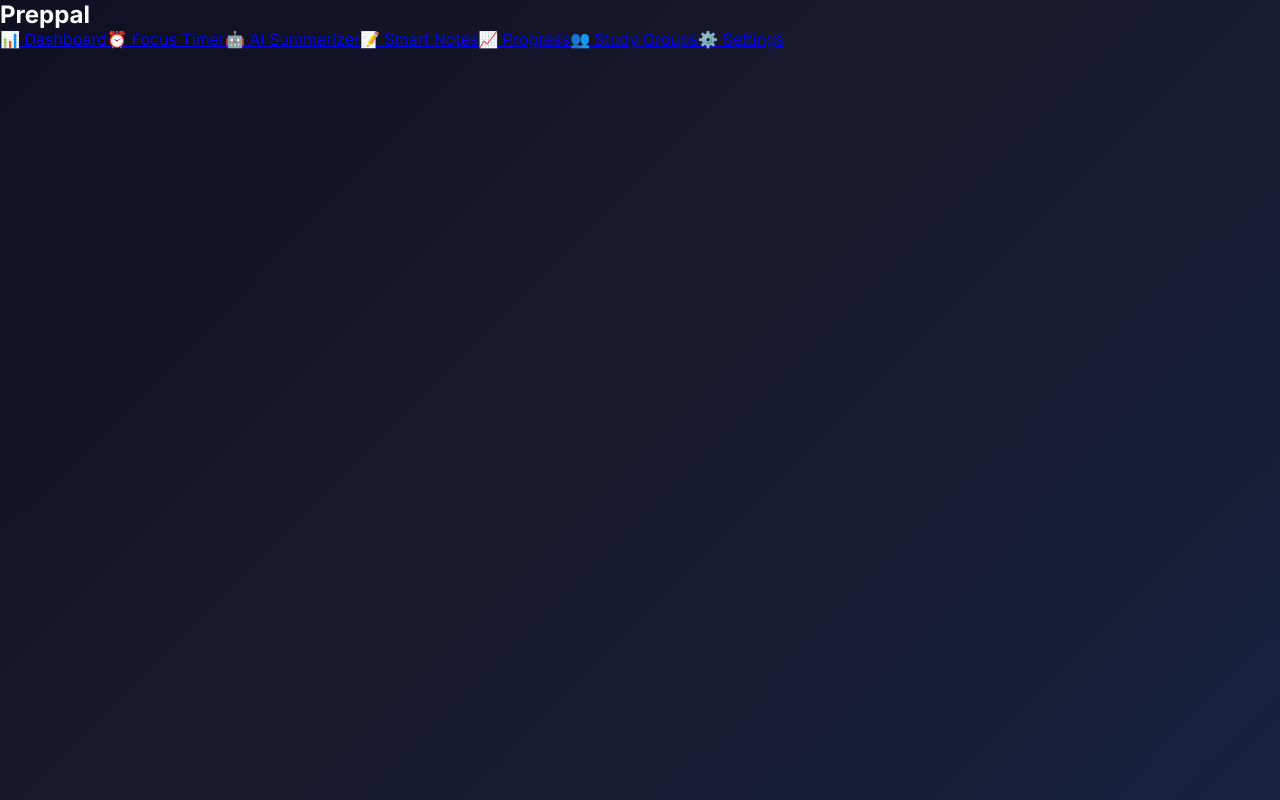
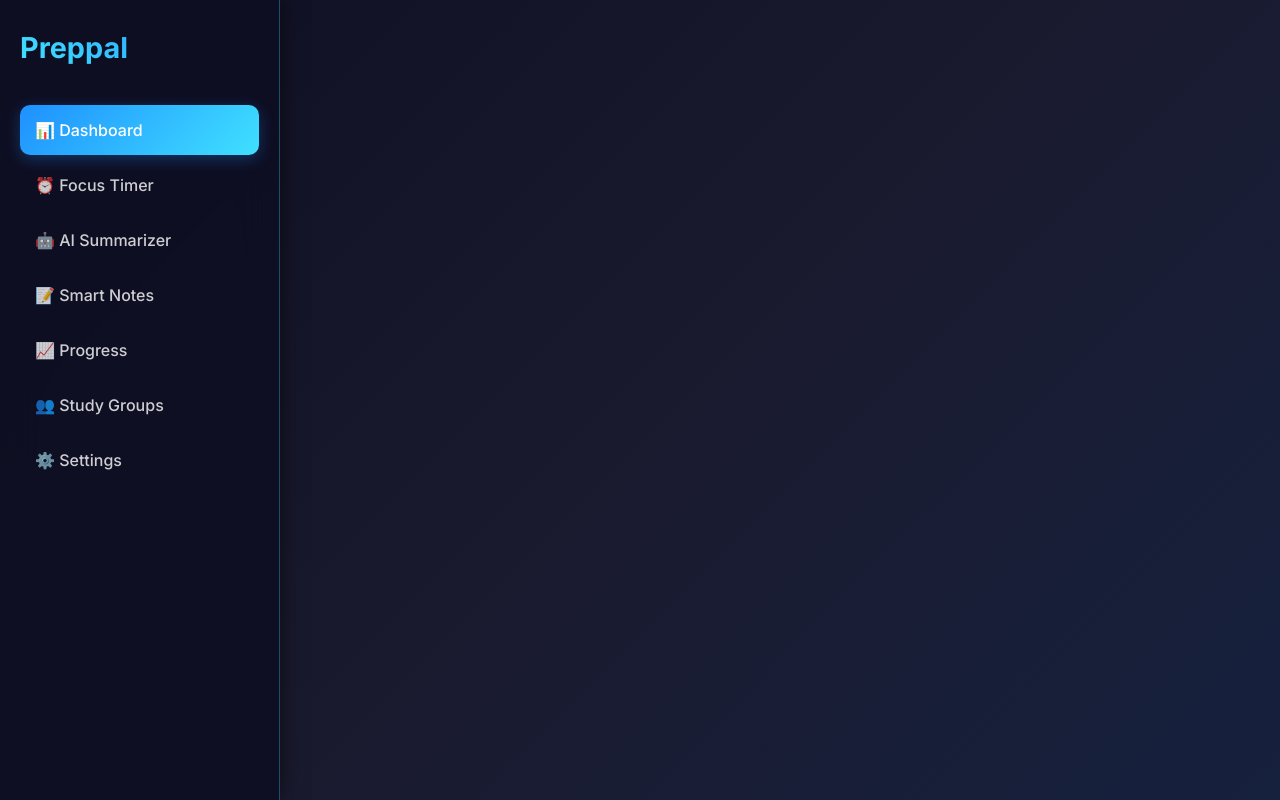
Before and after one commit to KickbyteTech/EdTech-App, a React (Vite) app in the folder edtech-ai-app/: page /dashboard in a window 1280 px wide. Built offline with nearby package versions, Linux system fonts and the light colour scheme.

Commit message:
added Sidebar.css

```diff
--- a/edtech-ai-app/src/App.jsx
+++ b/edtech-ai-app/src/App.jsx
@@ -1,6 +1,6 @@
 import React from 'react';
 import { BrowserRouter as Router, Routes, Route, Navigate } from 'react-router-dom';
-import Sidebar from './components/Sidebar';
+import Sidebar from './components/Sidebar/Sidebar';
 
 // Pages
 import Dashboard from './pages/Dashboard';
--- /dev/null
+++ b/edtech-ai-app/src/components/Sidebar/Sidebar.css
@@ -0,0 +1,56 @@
+.sidebar {
+  width: 280px;
+  background: rgba(15, 15, 35, 0.9);
+  backdrop-filter: blur(20px);
+  border-right: 1px solid rgba(64, 224, 255, 0.3);
+  padding: 30px 20px;
+  height: 100vh;
+  position: fixed;
+  top: 0;
+  left: 0;
+  z-index: 100;
+  transform: translateX(-100%);
+  animation: slideInLeft 0.8s ease-out 0.3s forwards;
+  box-shadow: 2px 0 20px rgba(0, 0, 0, 0.5);
+}
+
+@keyframes slideInLeft {
+  to {
+    transform: translateX(0);
+  }
+}
+
+.sidebar h2 {
+  color: #ffffff;
+  font-size: 1.8rem;
+  font-weight: 700;
+  margin-bottom: 40px;
+  background: linear-gradient(45deg, #40e0ff, #1e90ff);
+  -webkit-background-clip: text;
+  -webkit-text-fill-color: transparent;
+  background-clip: text;
+}
+.nav-item {
+  display: flex;
+  align-items: center;
+  color: rgba(255, 255, 255, 0.8);
+  padding: 15px;
+  text-decoration: none;
+  font-weight: 500;
+  transition: all 0.3s ease;
+  border-radius: 10px;
+  margin-bottom: 5px;
+}
+
+.nav-item:hover {
+  color: #40e0ff;
+  background: rgba(64, 224, 255, 0.1);
+  transform: translateX(10px);
+  box-shadow: 0 0 15px rgba(64, 224, 255, 0.2);
+}
+
+.nav-item.active {
+  color: white;
+  background: linear-gradient(135deg, #1e90ff, #40e0ff);
+  box-shadow: 0 4px 15px rgba(30, 144, 255, 0.3);
+}
--- a/edtech-ai-app/src/components/Sidebar.jsx
+++ b/edtech-ai-app/src/components/Sidebar/Sidebar.jsx
@@ -1,5 +1,6 @@
 import React from 'react';
 import { NavLink } from 'react-router-dom';
+import './Sidebar.css';
 
 const Sidebar = () => {
   const navItems = [
--- a/edtech-ai-app/src/pages/dashboard.jsx
+++ b/edtech-ai-app/src/pages/dashboard.jsx
@@ -1,6 +1,6 @@
 import react from 'react';
 import { useState } from 'react';
-import Sidebar from '../components/Sidebar';
+import Sidebar from '../components/Sidebar/Sidebar';
 
 const Dashboard = () => {
   return (
--- a/edtech-ai-app/src/pages/notes.jsx
+++ b/edtech-ai-app/src/pages/notes.jsx
@@ -1,6 +1,6 @@
 import react from 'react';
 import { useState } from 'react';
-import Sidebar from '../components/Sidebar';
+import Sidebar from '../components/Sidebar/Sidebar';
 
 const Notes = () => {
   return (
--- a/edtech-ai-app/src/pages/roadmap.jsx
+++ b/edtech-ai-app/src/pages/roadmap.jsx
@@ -1,6 +1,6 @@
 import react from 'react';
 import { useState } from 'react';
-import Sidebar from '../components/Sidebar';
+import Sidebar from '../components/Sidebar/Sidebar';
 
 const Roadmap = () => {
   return (
--- a/edtech-ai-app/src/pages/settings.jsx
+++ b/edtech-ai-app/src/pages/settings.jsx
@@ -1,6 +1,6 @@
 import react from 'react';
 import { useState } from 'react';
-import Sidebar from '../components/Sidebar';
+import Sidebar from '../components/Sidebar/Sidebar';
 
 const Settings = () => {
   return (
--- a/edtech-ai-app/src/pages/summarizer.jsx
+++ b/edtech-ai-app/src/pages/summarizer.jsx
@@ -1,6 +1,6 @@
 import react from 'react';
 import { useState } from 'react';
-import Sidebar from '../components/Sidebar';
+import Sidebar from '../components/Sidebar/Sidebar';
 
 const Summarizer = () => {
   return (
--- a/edtech-ai-app/src/pages/timer.jsx
+++ b/edtech-ai-app/src/pages/timer.jsx
@@ -1,6 +1,6 @@
 import react from 'react';
 import { useState } from 'react';
-import Sidebar from '../components/Sidebar';
+import Sidebar from '../components/Sidebar/Sidebar';
 
 const Timer = () => {
   return (
```
